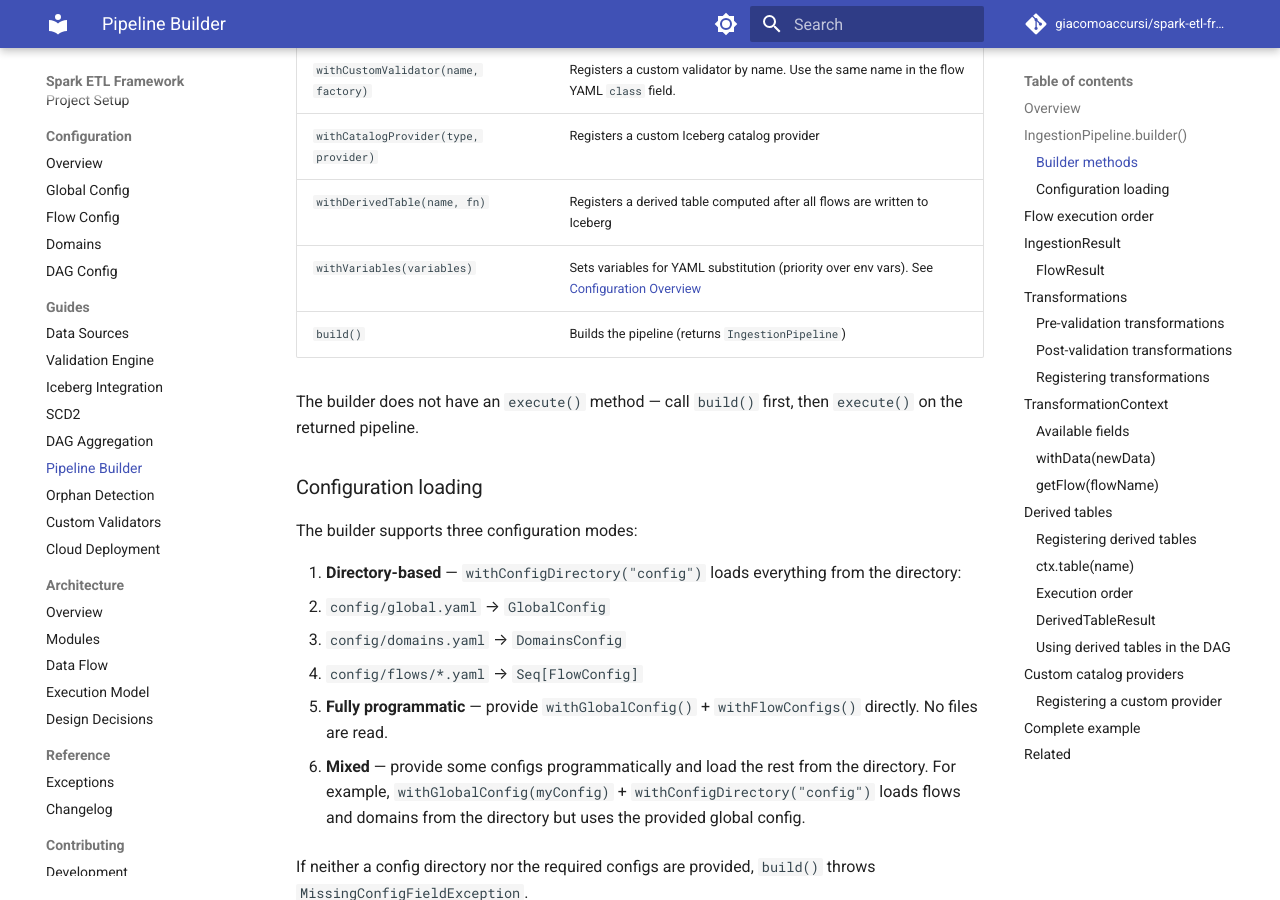
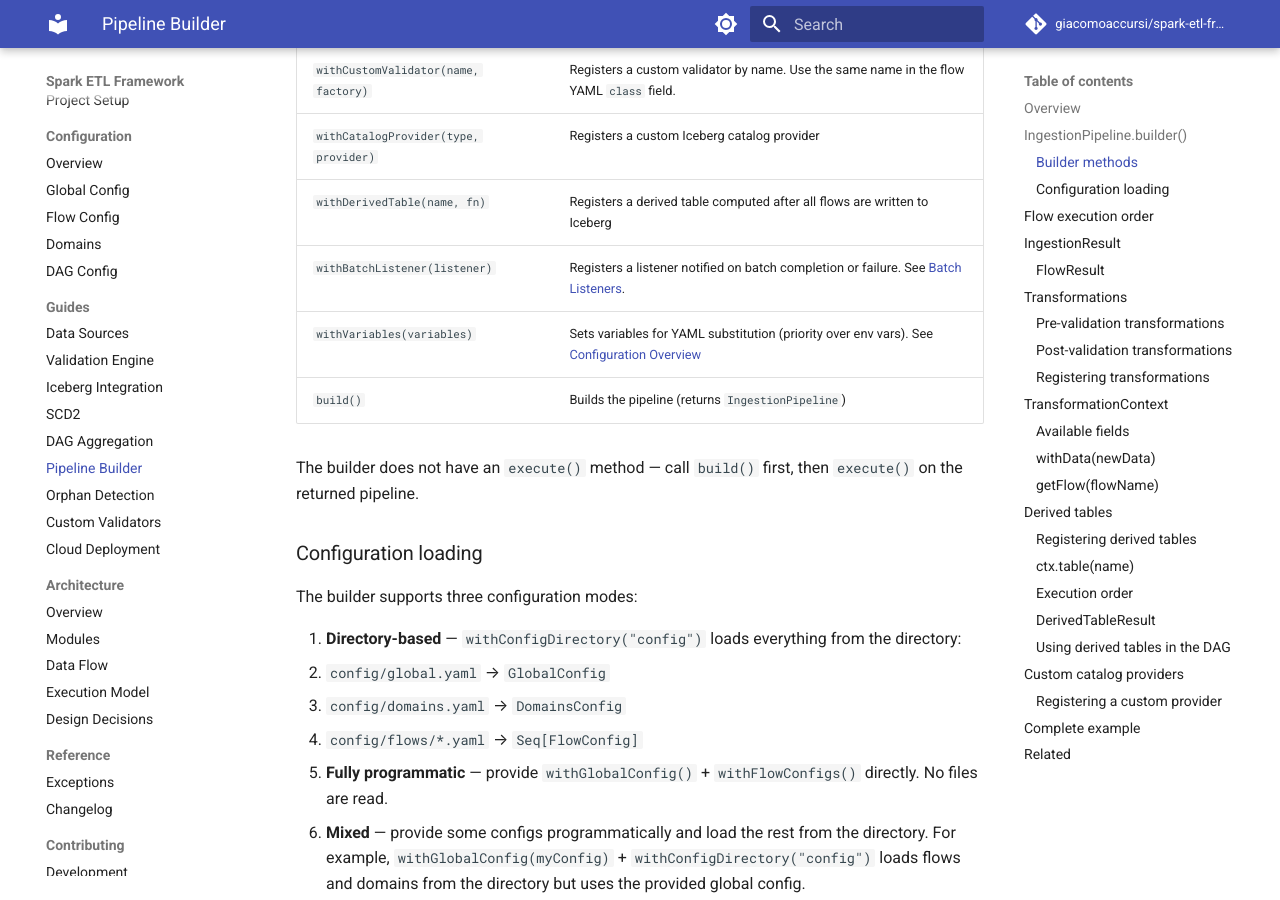
Before and after one commit to giacomoaccursi/Floe, an MkDocs documentation site: the page built from site-docs/guides/pipeline-builder.md, in a window 1280 px wide and 900 px high, scrolled down 1322 px. Built offline with MkDocs 1.6.1 and Material for MkDocs 9.7.7, drawn with Linux system fonts in a browser that asks for light colours; comment, search, counter and statistics services are not loaded.

Commit message:
feat(orchestration): add BatchListener for notifications

```diff
--- a/site-docs/guides/pipeline-builder.md
+++ b/site-docs/guides/pipeline-builder.md
@@ -41,6 +41,7 @@ val result = pipeline.execute()
 | `withCustomValidator(name, factory)` | Registers a custom validator by name. Use the same name in the flow YAML `class` field. |
 | `withCatalogProvider(type, provider)` | Registers a custom Iceberg catalog provider |
 | `withDerivedTable(name, fn)` | Registers a derived table computed after all flows are written to Iceberg |
+| `withBatchListener(listener)` | Registers a listener notified on batch completion or failure. See [Batch Listeners](batch-listeners.md). |
 | `withVariables(variables)` | Sets variables for YAML substitution (priority over env vars). See [Configuration Overview](../configuration/overview.md#variable-substitution) |
 | `build()` | Builds the pipeline (returns `IngestionPipeline`) |
 
```
Also changed, not shown: 4 other files.
